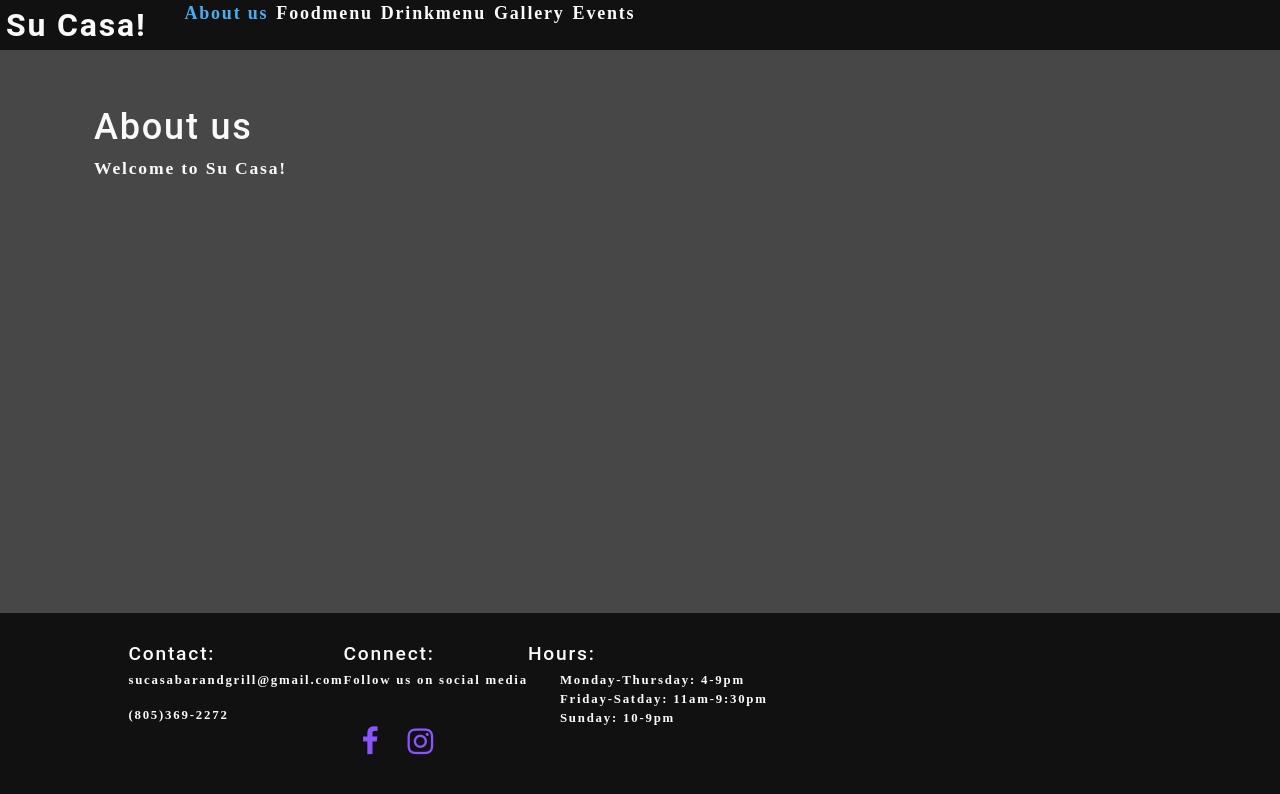
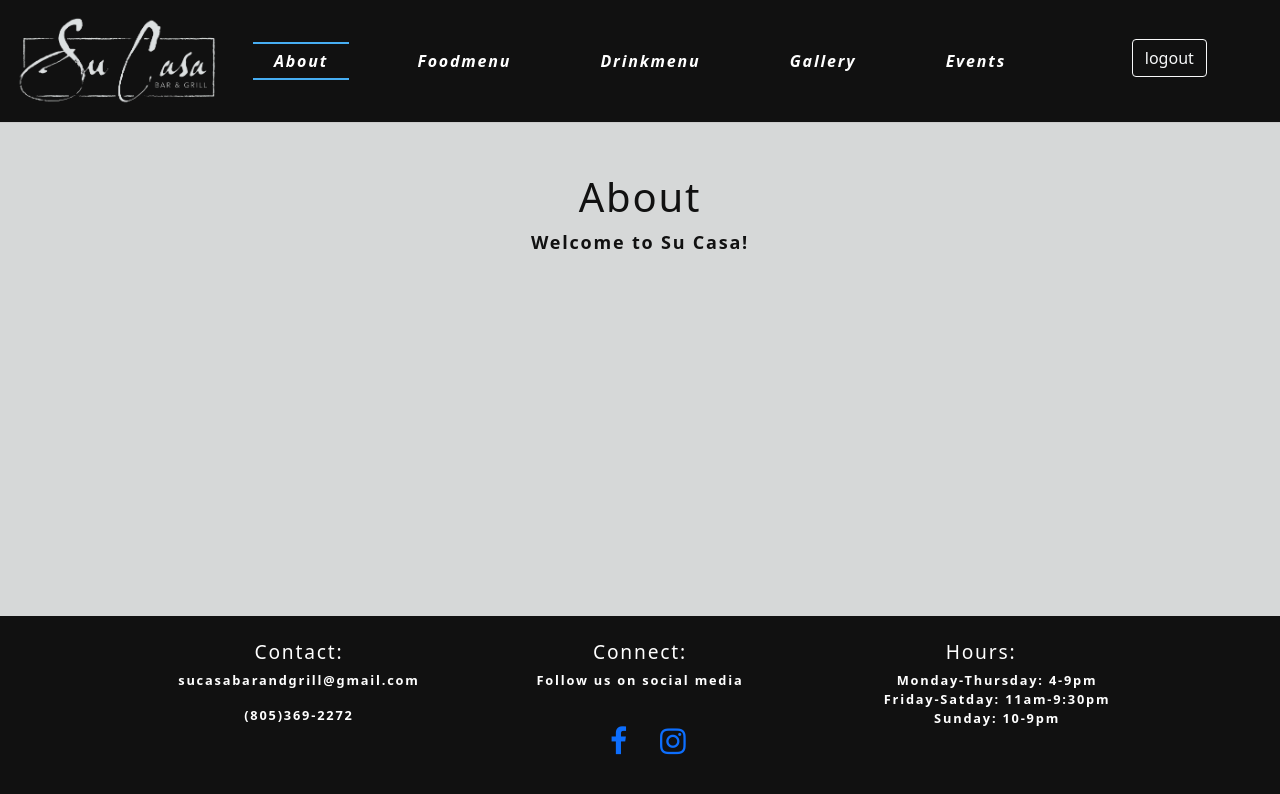
Before and after one commit to amirb97/Sucasa-React-SPA, a React (Create React App) app in the folder client/: page / in a window 1280 px wide. Shown: the top 794 px of the page. Built offline with nearby package versions, Linux system fonts and the light colour scheme.

Commit message:
added bootstrap and custom css for header and footer

```diff
--- a/client/src/App.js
+++ b/client/src/App.js
@@ -7,7 +7,7 @@ import Footer from './components/Footer';
 function App() {
   const [categories] = useState([
     {
-      name: 'about us',
+      name: 'about',
       description: 'Welcome to Su Casa!'
     },
     {
@@ -31,7 +31,7 @@ function App() {
   const [currentCategory, setCurrentCategory] = useState(categories[0]);
 
   return (
-    <div>
+    <div className='d-flex flex-column min-vh-100'>
       <Nav
         categories={categories}
         setCurrentCategory={setCurrentCategory}
--- a/client/src/components/About/index.js
+++ b/client/src/components/About/index.js
@@ -0,0 +1,7 @@
+function About() {
+    return (
+        <div>test</div>
+    )
+}
+
+export default About;
--- a/client/src/components/Footer/index.js
+++ b/client/src/components/Footer/index.js
@@ -4,18 +4,18 @@ const Footer = () => {
   return (
     <footer className="w-100 mt-auto p-4">
       <div className="container flex-row">
-        <div className="contact">
+        <div className="text-center col-4">
           <h2>Contact:</h2>
           <p>sucasabarandgrill@gmail.com</p>
           <p>(805)369-2272</p>
         </div>
-        <div className="socials">
+        <div className="text-center col-4">
           <h2>Connect:</h2>
           <p>Follow us on social media</p>
-          <a href="https://www.facebook.com/sucasabarandgrill/" target="_blank" class="fa fa-facebook"></a>
-          <a href="https://www.instagram.com/sucasabarandgrill/?hl=en" target="_blank" class="fa fa-instagram"></a>
+          <a href="https://www.facebook.com/sucasabarandgrill/" target="_blank" className="fa fa-facebook"></a>
+          <a href="https://www.instagram.com/sucasabarandgrill/?hl=en" target="_blank" className="fa fa-instagram"></a>
         </div>
-        <div className="hours">
+        <div className="text-center col-4">
           <h2>Hours:</h2>
           <ul>
             <li>Monday-Thursday: 4-9pm</li>
--- a/client/src/components/Gallery/index.js
+++ b/client/src/components/Gallery/index.js
@@ -5,7 +5,7 @@ import { capitalizeFirstLetter } from '../../utils/helpers';
 function Gallery(props) {
   const { currentCategory } = props;
   return (
-    <section>
+    <section className='text-center'>
       <h1 data-testid="">{capitalizeFirstLetter(currentCategory.name)}</h1>
       <p>{currentCategory.description}</p>
       <PhotoList category={currentCategory.name} />
--- a/client/src/components/Nav/index.js
+++ b/client/src/components/Nav/index.js
@@ -1,5 +1,7 @@
 import React, { useEffect } from 'react';
 import { capitalizeFirstLetter } from '../../utils/helpers';
+
+//<img src={require("../../assets/logo/logo.jpg").default} />
 
 function Nav(props) {
   const {
@@ -14,17 +16,17 @@ function Nav(props) {
   }, [currentCategory]);
 
   return (
-    <header className="flex-row px-1">
-      <h2>
-        <a data-testid="link" href="/">
-          Su Casa!
+    <header className="col-12 text-white">
+      <div className="col-2 p-3">
+        <a href="/">
+        <img src={require("../../assets/logo/logo_transparent.png").default} className='logo'/>
         </a>
-      </h2>
-      <nav>
-        <ul className="flex-row">
+      </div>
+      <nav className='col-8 nav justify-content-around p-3'>
+        <ul className='flex-row navbar-nav nav-fill w-100'>
           {categories.map((category) => (
             <li
-              className={`mx-1 ${
+              className={`mx-4 nav-item ${
                 currentCategory.name === category.name && 'navActive'
                 }`}
               key={category.name}
@@ -40,6 +42,9 @@ function Nav(props) {
           ))}
         </ul>
       </nav>
+      <div className='col-2 text-center'>
+        <button id="logout" className='btn btn-outline-light me-2 login'>logout</button>
+      </div>
     </header>
   );
 }
--- a/client/src/index.css
+++ b/client/src/index.css
@@ -4,10 +4,10 @@ main {
   padding: 50px 30px;
 }
 :root {
-  --primary: #8c54ff;
+  --primary: #47aef3;
   --secondary: #47aef3;
   --tertiary: #b12704;
-  --light: #fafafa;
+  --light: #ffffff;
   --dark: #474747;
   --darker: #111111;
   --error: rgb(228, 46, 1);
@@ -20,11 +20,6 @@ main {
   box-sizing: border-box;
 }
 
-html,
-body {
-  min-height: 100%;
-}
-
 body {
   margin: 0;
   padding: 0;
@@ -32,73 +27,49 @@ body {
   line-height: 1.5;
   font-size: 18px;
   letter-spacing: 0.1em;
-  background: var(--dark);
+  background: #d6d8d8;
   color: var(--light);
-  font-family: 'Poiret One', cursive;
 }
 
-h1,
-h2,
-h3,
-h4,
-h5,
-h6 {
-  font-family: 'Roboto', sans-serif;
-  font-weight: 500;
-  margin: 5px 0;
-  line-height: 1.25;
+main {
+  color: var(--darker);
 }
 
-h1 {
-  font-size: 2.25rem;
+header {
+  border-bottom: 1px solid #ccc;
+  display: flex;
+  justify-content: space-between;
+  align-items: center;
+  background: var(--darker);
 }
 
-h2 {
-  font-size: 2rem;
-}
-
-h3 {
-  font-size: 1.75rem;
-}
-
-h4 {
-  font-size: 1.5rem;
-}
-
-h5 {
-  font-size: 1.25rem;
-}
-
-h6 {
+nav li {
+  cursor: pointer;
+  font-style: italic;
+  border-top: 2px solid var(--darker);
+  border-bottom: 2px solid var(--darker);
+  padding: 5px;
+  transition: all 1s;
   font-size: 1rem;
 }
 
-p {
-  font-size: 1.1rem;
-  margin-top: 0;
+.nav li:hover {
+  border-top: 2px solid var(--primary);
+  border-bottom: 2px solid var(--primary);
 }
 
-a {
-  color: var(--tertiary);
-  text-decoration: none;
-  font-weight: bold;
+.logo {
+  width: 200px;
 }
 
-a:hover {
-  text-decoration: underline;
-}
-
-header {
-  background: var(--darker);
-}
-
-header a {
-  color: var(--light);
+.login {
+  position: relative;
+  top: 1.5vh;
 }
 
 footer {
   background: var(--darker);
-  position: fixed;
+  position: realtive;
   bottom: 0;
   width: 100%
 }
@@ -123,70 +94,8 @@ footer li {
   text-decoration: none;
 }
 
-button {
-  font-size: 1rem;
-  text-decoration: none;
-  padding: 0.25rem 1rem;
-  border-radius: 0.5rem;
-  border: none;
-  outline: none;
-  cursor: pointer;
-  margin: 0 1px;
-  background-color: var(--secondary);
-}
-
-button:hover {
-  opacity: 0.8;
-}
-
-button[disabled] {
-  cursor: default;
-  opacity: 0.8;
-}
-
-img {
-  max-width: 100%;
-}
-
-span[role='img'] {
-  cursor: default;
-}
-
-form {
-  width: 40%;
-}
-
-input {
-  font-size: 1rem;
-  padding: 0.25rem;
-  border: 1px solid var(--dark);
-  outline: none;
-  border-radius: 3px;
-  transition: box-shadow 0.2s;
-}
-
-input:focus {
-  border: 1px solid var(--secondary);
-  box-shadow: 0 0 0.25rem rgba(0, 0, 0, 0.5);
-}
-
 li {
   list-style: none;
-}
-
-nav a:hover {
-  text-decoration: none;
-}
-
-nav li {
-  cursor: pointer;
-}
-
-textarea {
-  width: 600px;
-  height: 120px;
-  border: 3px solid #cccccc;
-  padding: 5px;
 }
 
 .container {
@@ -199,64 +108,6 @@ textarea {
 .flex-row {
   display: flex;
   flex-wrap: wrap;
-}
-
-.space-between {
-  justify-content: space-between;
-}
-
-.flex-end {
-  justify-content: flex-end;
-}
-
-.mx-1 {
-  margin-right: var(--spacing-one);
-  margin-left: var(--spacing-one);
-}
-
-.mx-2 {
-  margin-right: var(--spacing-two);
-  margin-left: var(--spacing-two);
-}
-
-.my-1 {
-  margin-top: var(--spacing-one);
-  margin-bottom: var(--spacing-one);
-}
-
-.my-2 {
-  margin-top: var(--spacing-two);
-  margin-bottom: var(--spacing-two);
-}
-
-.my-5 {
-  margin-top: var(--spacing-five);
-  margin-bottom: var(--spacing-five);
-}
-
-.px-1 {
-  padding-right: var(--spacing-one);
-  padding-left: var(--spacing-one);
-}
-
-.px-2 {
-  padding-right: var(--spacing-two);
-  padding-left: var(--spacing-two);
-}
-
-.py-1 {
-  padding-top: var(--spacing-one);
-  padding-bottom: var(--spacing-one);
-}
-
-.py-2 {
-  padding-top: var(--spacing-two);
-  padding-bottom: var(--spacing-two);
-}
-
-.card {
-  width: 25%;
-  text-align: center;
 }
 
 .img-thumbnail {
@@ -304,15 +155,7 @@ button {
   padding: 10px 15px;
 }
 
-a {
-  border-radius: 5px;
-  color: var(--primary);
-  font-weight: 600;
-  padding: 2px 4px;
-  margin-left: -2px;
-  margin-right: -2px;
+.navActive {
+  border-top: 2px solid var(--primary);
+  border-bottom: 2px solid var(--primary);
 }
-
-.navActive {
-  color: var(--secondary);
-}
```
Also changed, not shown: client/src/assets/logo/logo_transparent.png.
